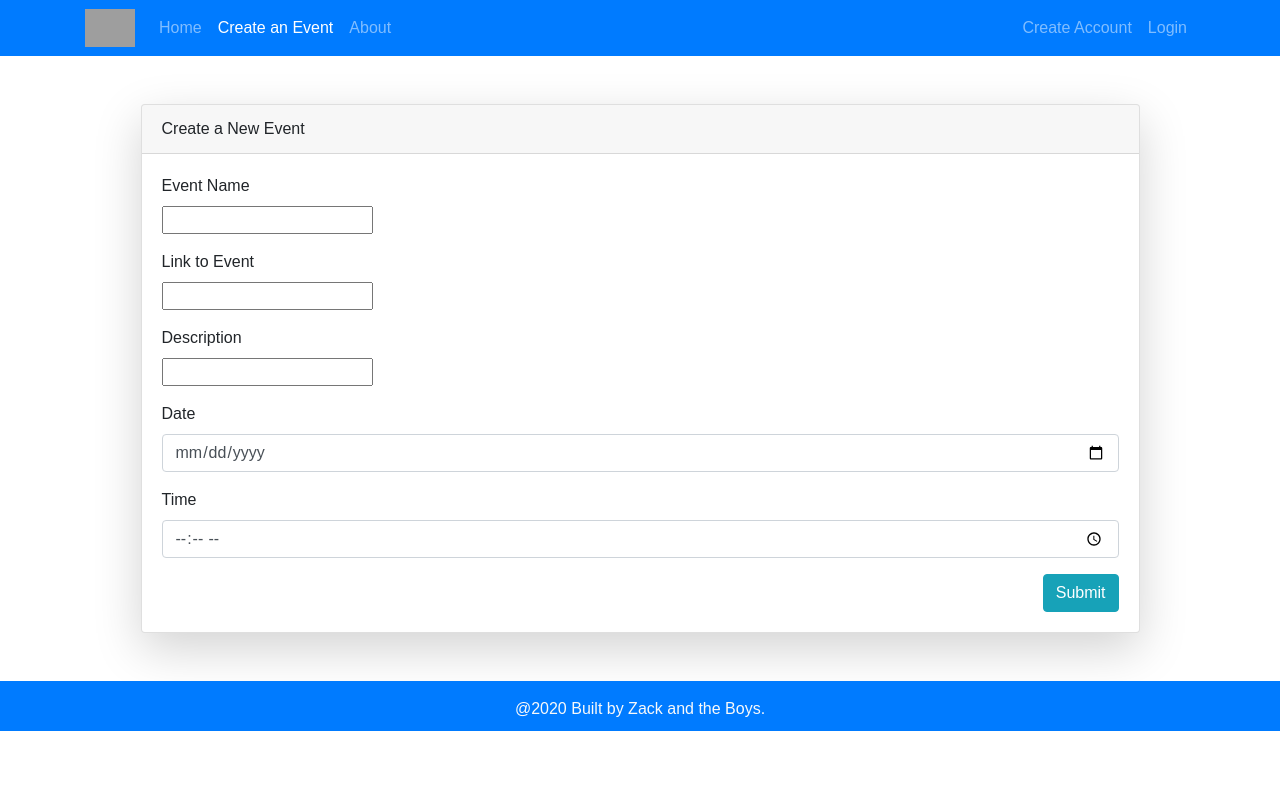
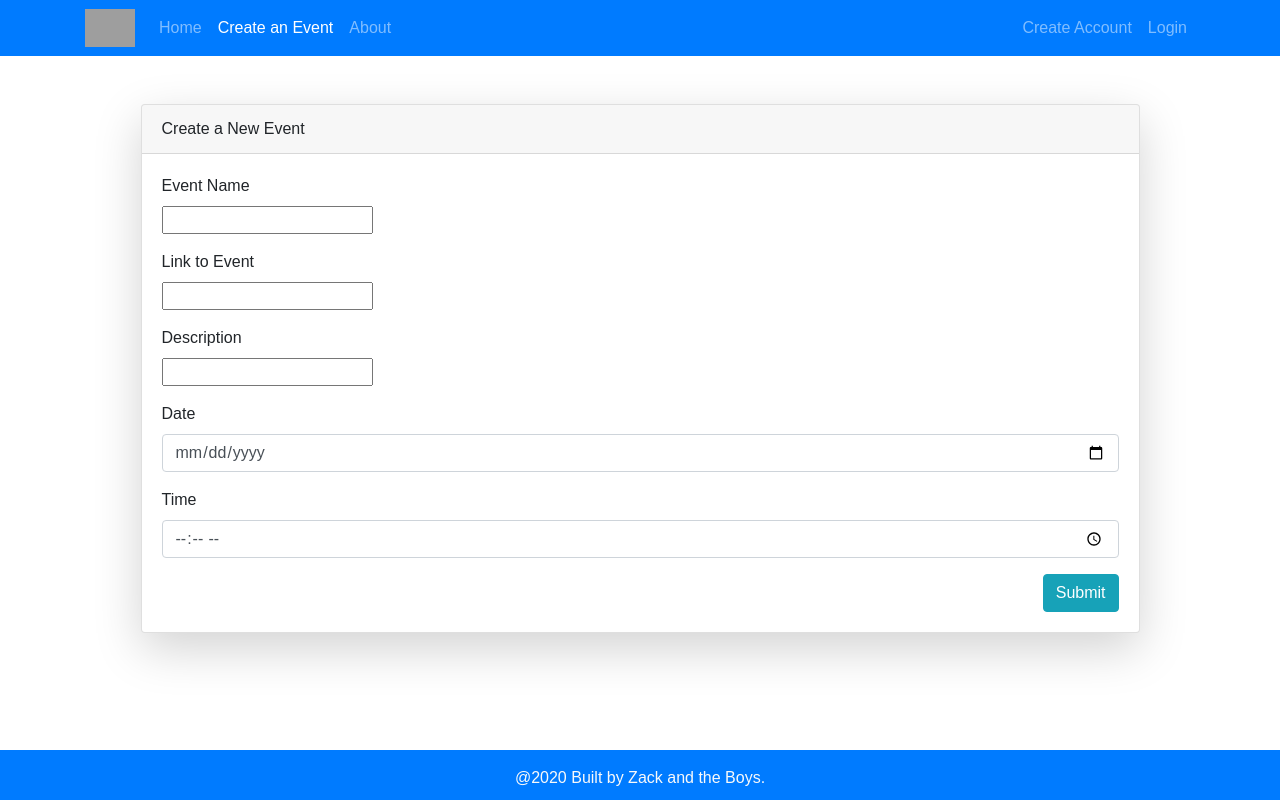
Before and after one commit to zbarovsky/stay-inside-frontend, a React (Create React App) app: page /events/create in a window 1280 px wide. Built offline with nearby package versions, Linux system fonts and the light colour scheme; grey boxes are pictures that could not be loaded; a web font is replaced by a local one.

Commit message:
fixed footer

```diff
--- a/src/components/Footer.js
+++ b/src/components/Footer.js
@@ -2,7 +2,7 @@ import React from 'react';
 
 const Footer = () => {
   return (
-    <footer className="footer footer-dark bg-primary sticky-bottom">
+    <footer className="footer footer-dark bg-primary fixed-bottom">
       <div className="container text-center">
         <span className="text-light">@2020 Built by Zack and the Boys.</span>
       </div>
--- a/src/index.css
+++ b/src/index.css
@@ -65,6 +65,7 @@ li {
   width: 75vw;
   height: 100%;
   margin: 0 auto;
+  margin-bottom: 100px;
 }
 
 .aboutImg {
```
